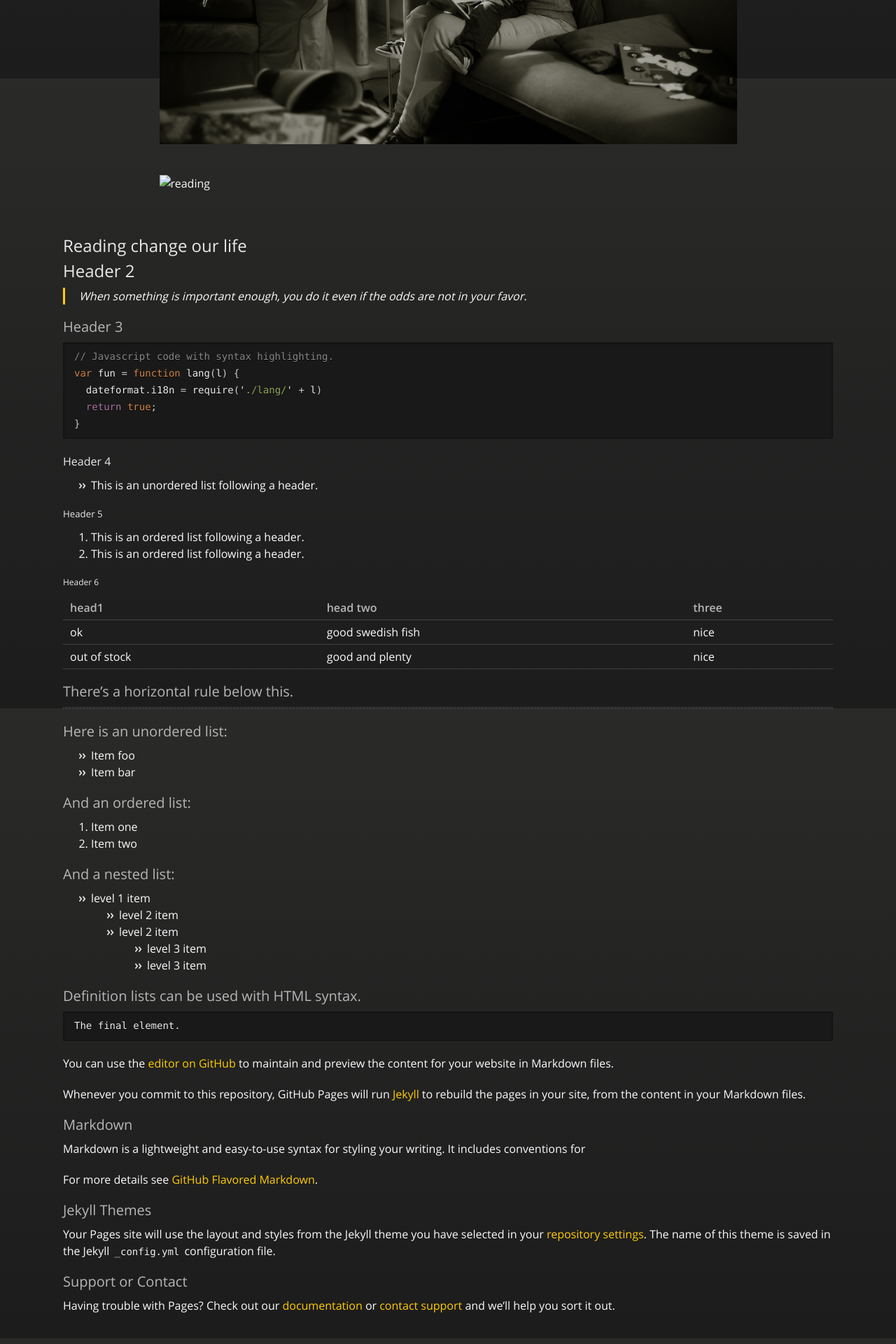
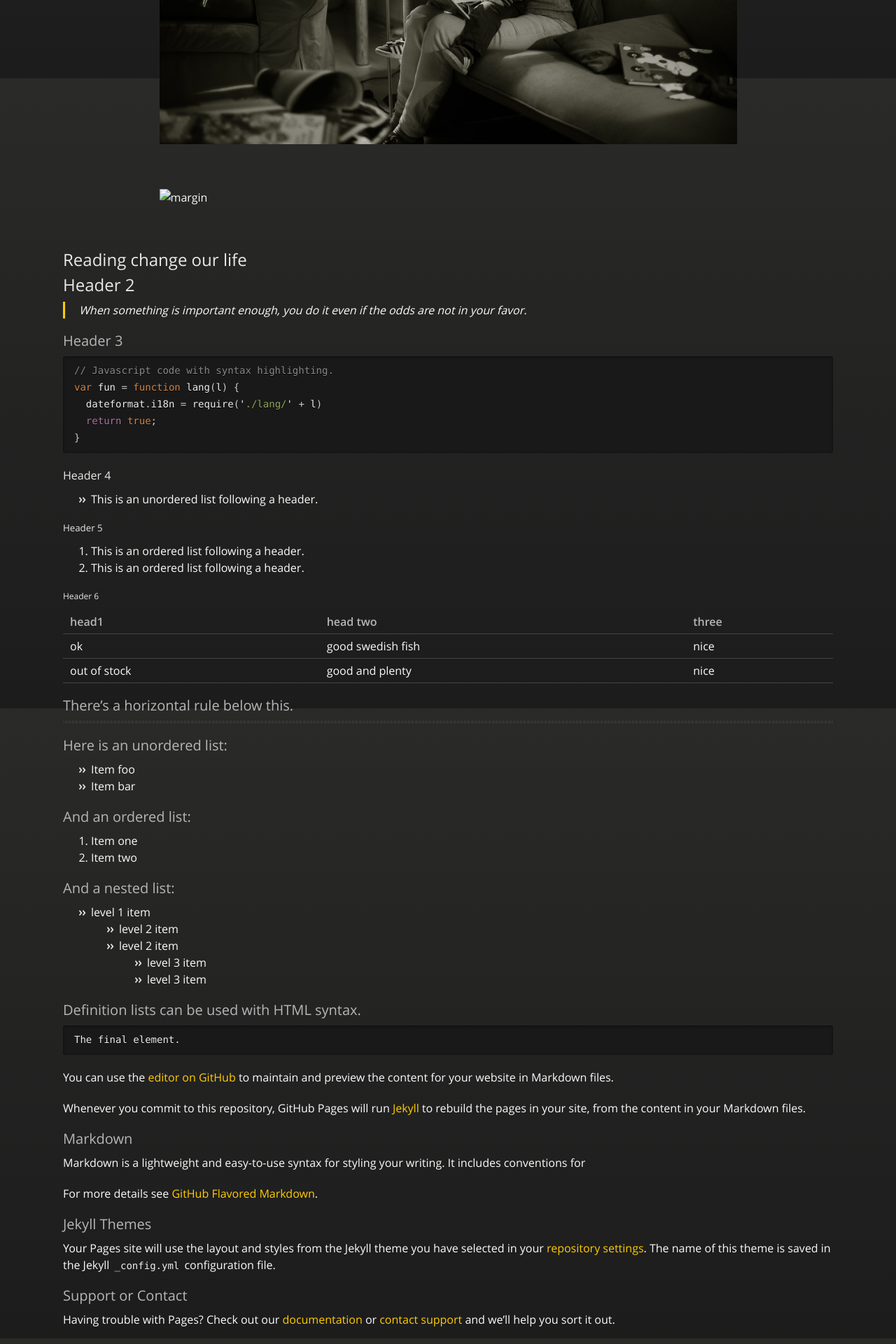
Before and after one commit to kexinerchen/kexinerchen.github.io, a Jekyll site: the page built from _posts/2020-04-11-examples.md, in a window 1280 px wide. Shown: the part 788-2708 px from the top of the page at 70% size. Built offline with Jekyll 4.4.1, drawn with Linux system fonts in a browser that asks for light colours.

Commit message:
Update 2020-04-11-examples.md

```diff
--- a/_posts/2020-04-11-examples.md
+++ b/_posts/2020-04-11-examples.md
@@ -13,7 +13,8 @@ author: Kexiner
 ![reading](https://raw.githubusercontent.com/kexinerchen/kexinerchen.github.io/master/_posts/assets/reading.jpg)
 
 <br>
-![reading](./assets/margin.png)
+
+![margin](./assets/margin.png)
 
 <br>
 
```
